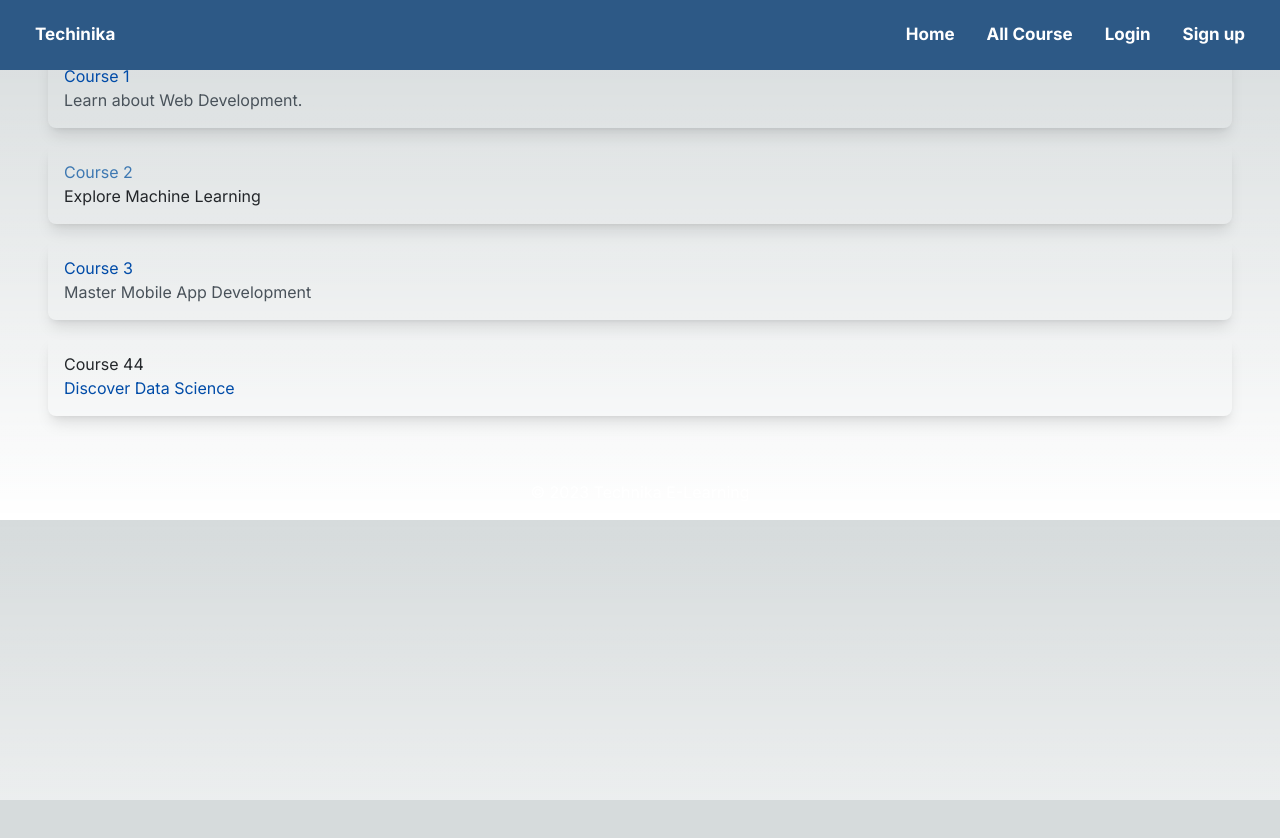
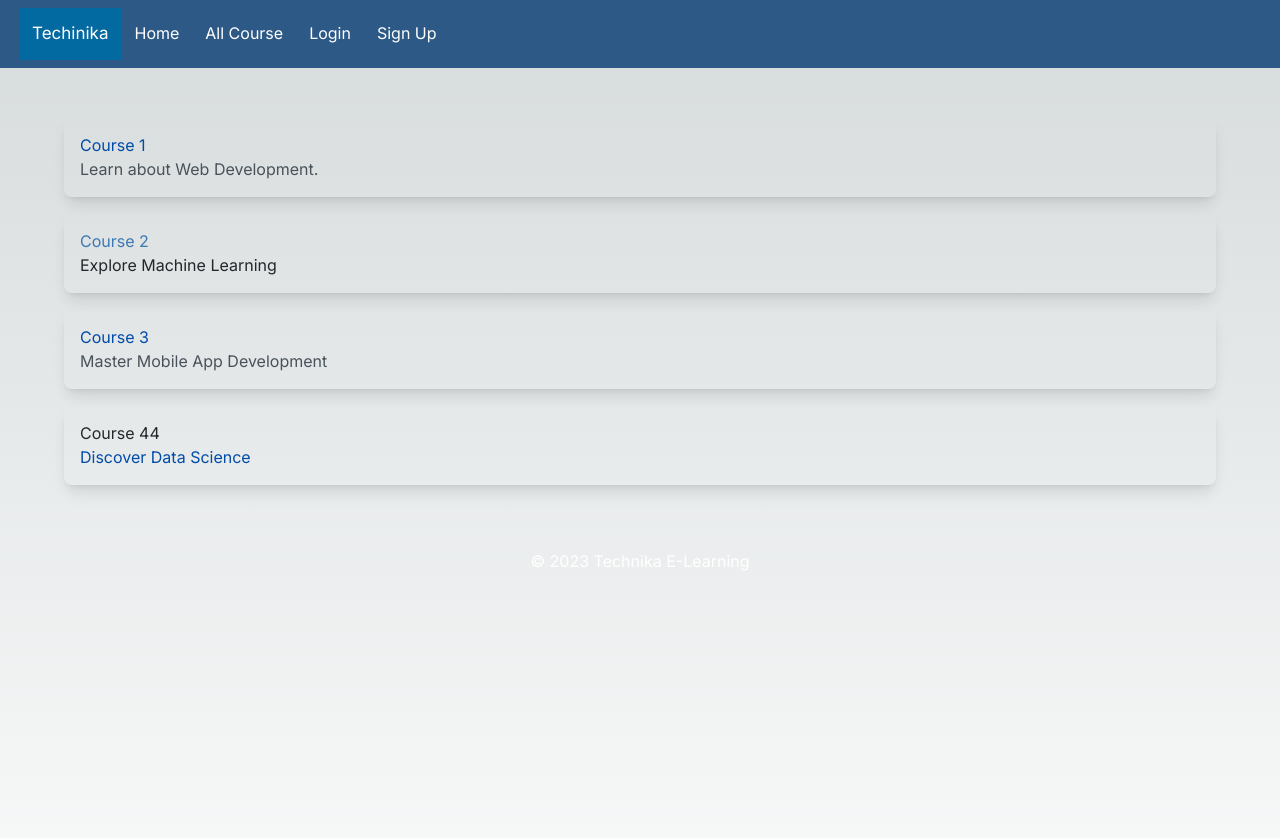
Before and after one commit to techinika/school-fe, a Next.js app: page / in a window 1280 px wide. Shown: the top 838 px of the page. Before the commit the page ends 800 px from the top, so only its background shows below. Built offline with nearby package versions, Linux system fonts and the light colour scheme.

Commit message:
new changes

```diff
--- a/app/(main)/page.jsx
+++ b/app/(main)/page.jsx
@@ -1,11 +1,14 @@
 import Link from "next/link";
 import React from "react";
 import Sidebar from "../components/Sidebar";
+import "../components/sidebar.css";
 
 export default function Home() {
   return (
     <div>
       <Sidebar />
+      <div class="content">
+
       <main className="p-8">
         <div className="bg-gradient-top p-4 m-4 rounded-lg shadow-lg">
           <h2 className="text-cobalt-blue-hex">Course 1</h2>
@@ -27,6 +30,7 @@ export default function Home() {
       <footer className="bg-gradient-radial py-4 text-center text-white">
         &copy; 2023 Technika E-Learning
       </footer>
+      </div>
     </div>
   );
 }
--- a/app/components/Sidebar.jsx
+++ b/app/components/Sidebar.jsx
@@ -6,32 +6,22 @@ function Sidebar() {
   return (
     <div>
 
+      <div class="sidebar">
+        <a class="active" href="#home">Techinika</a>
+        <a href="#home">Home</a>
+        <a href="#course">All Course</a>
+        <a href="#login">Login</a>
+        <a href="#signup">Sign Up</a>
 
-      <div class="topnav mb-8" id="myTopnav">
-        <div class="left">
-          <a href="" class="active"> Techinika</a>
+        <div class="icon">
+          <i>
+            <div class="bar1"></div>
+            <div class="bar2"></div>
+            <div class="bar3"></div>
+          </i >
         </div>
-        <div class="right">
-          <a href="">Home</a>
-          <a href="">All Course</a>
-          <a href="">Login</a>
-          <a href="">Sign up</a>
-          </div>
-
-
-        <div class="icon mt-2">
-          <i>
-          <div class="bar1"></div>
-          <div class="bar2"></div>
-          <div class="bar3"></div>
-
-        </i>
-    </div>
-
-    </div>
-    </div>
-
-
+      </div>
+    </div >
 
   )
 }
--- a/app/components/sidebar.css
+++ b/app/components/sidebar.css
@@ -1,100 +1,70 @@
-.topnav {
-  overflow: hidden;
+.sidebar {
+  margin: 0;
+  padding: 0;
+  width: 200px;
   background-color: #2d5986;
-  padding: 8px 19px;
-  text-align: center;
-  font-size: 90px;
-  font-weight: bold;
   position: fixed;
-  top: 0;
-  width: 100%;
+  height: 100%;
+  overflow: auto;
   transition: 0.2s;
-  margin-bottom: 100px;
 }
 
-.left {
-  float: left;
+.sidebar a {
+  display: block;
+  color: white;
+  padding: 13px;
+  text-decoration: none;
+
 }
 
-.right {
-  float: right;
-}
-
-.topnav:after {
-  content: "";
-  display: table;
-  clear: both;
-}
-
-.topnav a {
-  float: left;
-  display: block;
+.sidebar a.active {
+  background-color: #0369a1;
   color: white;
-  text-align: center;
-  padding: 14px 16px;
-  text-decoration: none;
   font-size: 17px;
 }
 
-.topnav a:hover {
+.sidebar a:hover:not(.active) {
   background-color: #3b82f6;
-}
-
-.topnav a.active {
-
   color: white;
 
 }
 
-.topnav .icon {
-  display: none;
-  float: right;
+div.content {
+  margin-left: 200px;
+  padding: 1px 16px;
+  height: 1000px;
+}
 
+/* mini computer and tablet view */
+@media screen and (max-width: 1500px) {
+  .sidebar {
+    width: 100%;
+    height: auto;
+    position: relative;
+    padding: 8px 19px;
+  }
+
+  .sidebar a {
+    float: left;
+  }
+
+  div.content {
+    margin-left: 0;
+  }
+}
+
+/* phone view */
+@media screen and (max-width: 800px) {
+  .sidebar a {
+    text-align: center;
+    float: none;
+  }
 }
 
 @media screen and (max-width: 800px) {
 
-  .topnav a:not(:first-child),
+  .sidebar a:not(:first-child),
   .right {
     display: none;
   }
-
-  .topnav .icon {
-    float: right;
-    display: block;
-  }
-
-  .icon {
-    margin-bottom: 20px;
-  }
 }
-
-
-@media screen and (max-width: 800px) {
-  .topnav.responsive {
-    position: relative;
-  }
-
-  .topnav.responsive {
-    position: absolute;
-    right: 0;
-    top: 0;
-  }
-}
-
-.topnav.responsive a {
-  float: none;
-  display: block;
-  text-align: left;
-}
-
-.bar1,
-.bar2,
-.bar3 {
-  width: 22px;
-  height: 2px;
-  background-color: white;
-  margin: 5px 0;
-  transition: 0.11s;
-  margin-right: 40px;
-}
```
